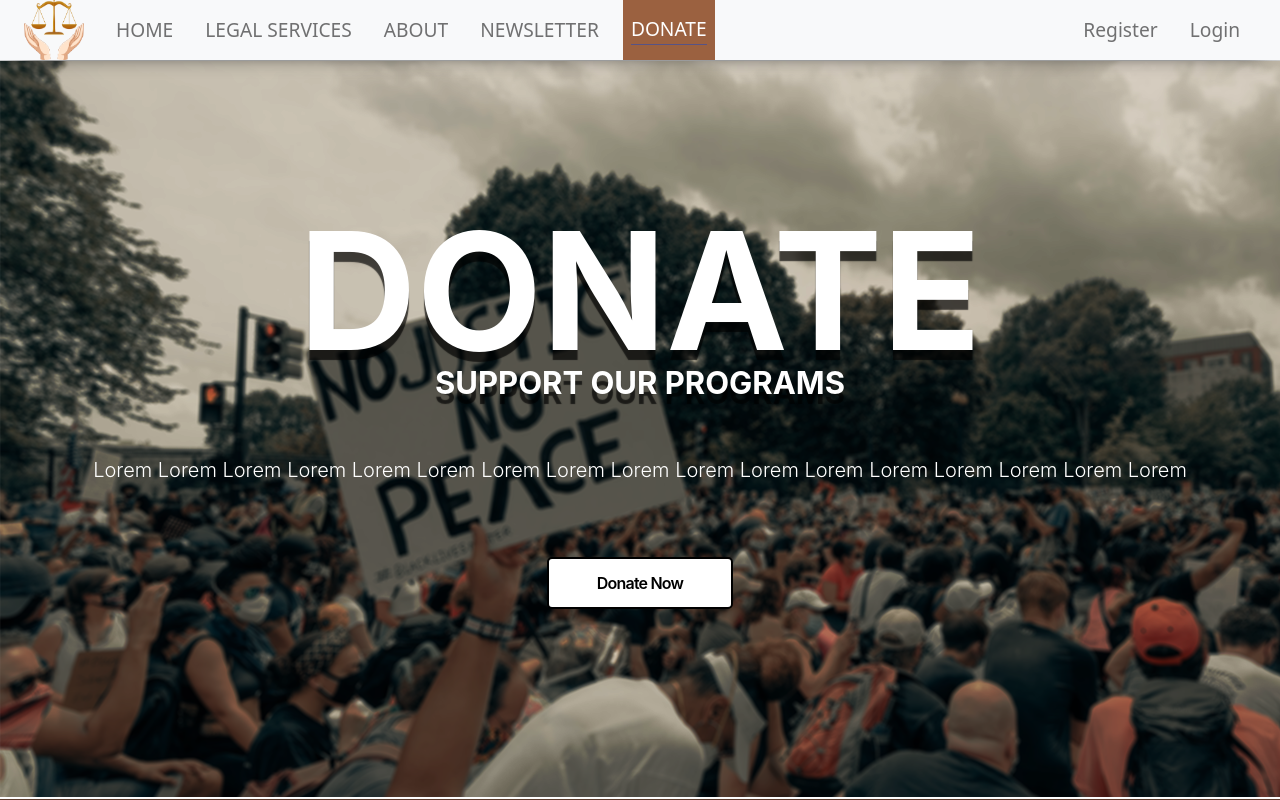
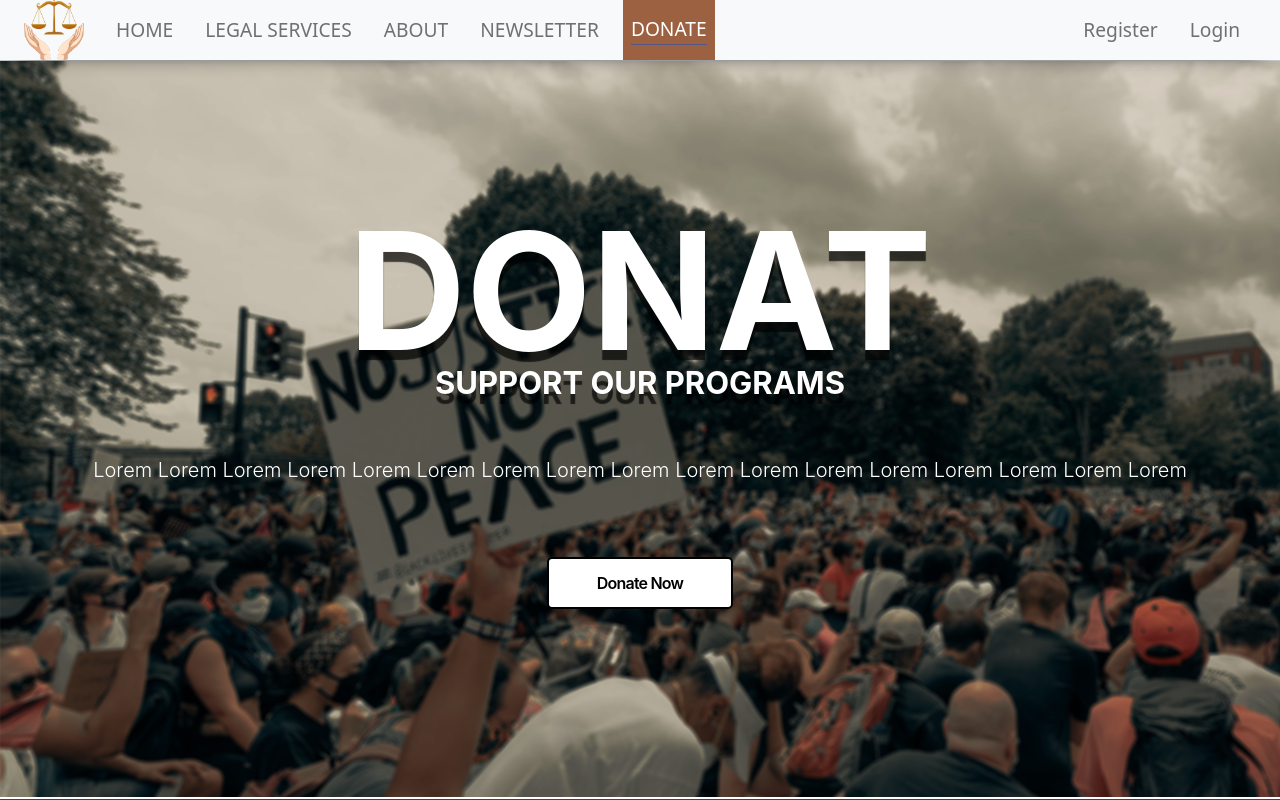
Before and after one commit to mayank3005/Justice-Hub, a React (Create React App) app in the folder client/: page /donate in a window 1280 px wide. Shown: the top 800 px of the page. Built offline with nearby package versions, Linux system fonts and the light colour scheme.

Commit message:
testing branch

```diff
--- a/client/src/pages/Donate.js
+++ b/client/src/pages/Donate.js
@@ -10,7 +10,7 @@ const Donate = () => {
 
     return (
         <div className="donate-section text-center py-5">
-            <div className='texxt_donate'>DONATE</div>
+            <div className='texxt_donate'>DONAT</div>
             <div className='texxt_doante2 my-5'>Support Our Programs</div>
             <div className='texxt_doante3 my-5'>Lorem Lorem Lorem Lorem Lorem Lorem Lorem Lorem Lorem Lorem Lorem Lorem Lorem Lorem Lorem Lorem Lorem</div>
             <div>
```
